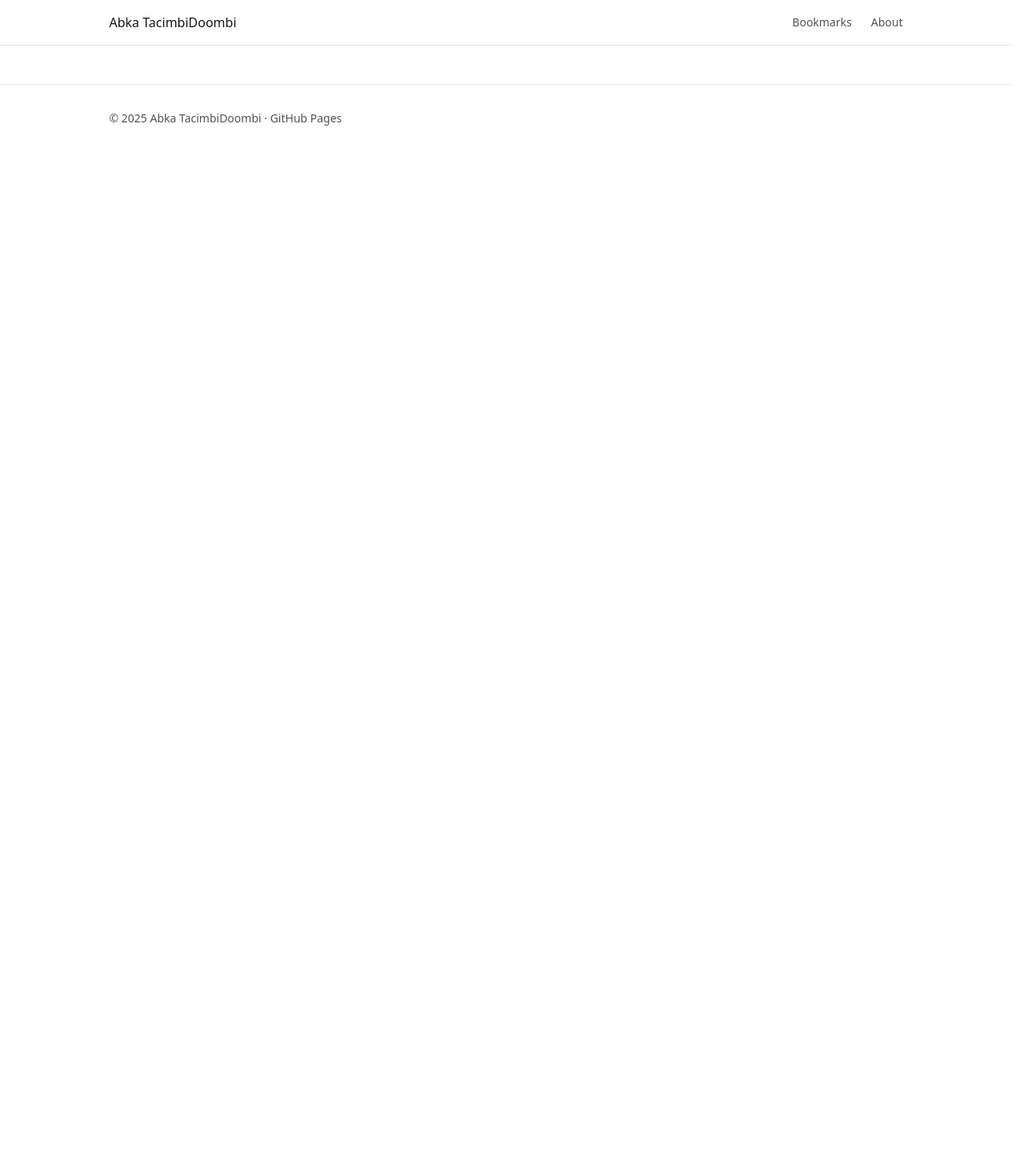
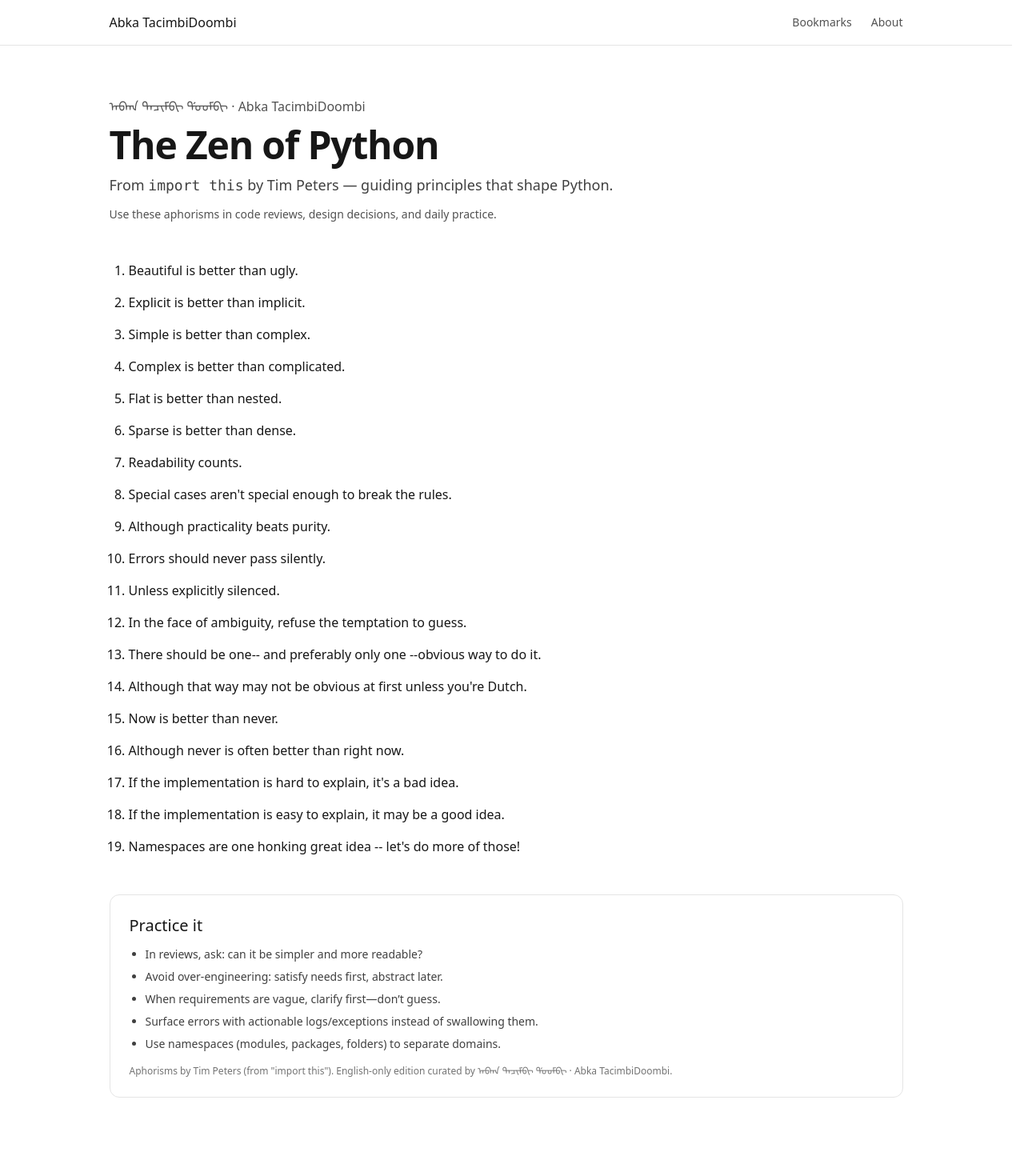
Before and after one commit to TacimbiDoombi/TacimbiDoombi.github.io, a Vue app: page /about in a window 1280 px wide. Shown: the top 1470 px of the page at 80% size. Before the commit the page ends 800 px from the top, so only its background shows below. Built offline with nearby package versions, Linux system fonts and the light colour scheme.

Commit message:
feat: 添加关于页面，展示 Python 的禅意及相关实践建议

```diff
--- a/src/views/AboutView.vue
+++ b/src/views/AboutView.vue
@@ -1,7 +1,80 @@
+<script setup lang="ts">
+// English-only edition curated with the author's Manchu name.
+const manchuName = 'ᠠᠪᡴᠠ ᡨᠠᠴᡳᠮᠪᡳ ᡩᠣᠣᠮᠪᡳ · Abka TacimbiDoombi'
+const zen: string[] = [
+    'Beautiful is better than ugly.',
+    'Explicit is better than implicit.',
+    'Simple is better than complex.',
+    'Complex is better than complicated.',
+    'Flat is better than nested.',
+    'Sparse is better than dense.',
+    'Readability counts.',
+    "Special cases aren't special enough to break the rules.",
+    'Although practicality beats purity.',
+    'Errors should never pass silently.',
+    'Unless explicitly silenced.',
+    'In the face of ambiguity, refuse the temptation to guess.',
+    'There should be one-- and preferably only one --obvious way to do it.',
+    "Although that way may not be obvious at first unless you're Dutch.",
+    'Now is better than never.',
+    'Although never is often better than right now.',
+    "If the implementation is hard to explain, it's a bad idea.",
+    'If the implementation is easy to explain, it may be a good idea.',
+    "Namespaces are one honking great idea -- let's do more of those!",
+]
+</script>
+
 <template>
+    <!-- 复用 App.vue 提供的主容器，只添加垂直留白 -->
+    <div class="py-16">
+        <!-- Header -->
+        <section class="mb-12 space-y-3">
+            <p class="text-base text-neutral-600">{{ manchuName }}</p>
+            <h1 class="text-4xl sm:text-5xl font-semibold tracking-tight">The Zen of Python</h1>
+            <p class="text-neutral-700 text-lg">From <span class="font-mono">import this</span> by Tim Peters — guiding
+                principles that shape Python.</p>
+            <p class="text-neutral-600 text-sm">Use these aphorisms in code reviews, design decisions, and daily
+                practice.</p>
+        </section>
 
+        <!-- Aphorisms list -->
+        <section class="space-y-6" aria-labelledby="zen-heading">
+            <h2 id="zen-heading" class="sr-only">Zen Aphorisms</h2>
+            <ol class="list-decimal pl-6 space-y-4">
+                <li v-for="line in zen" :key="line" class="group">
+                    <p class="font-medium text-neutral-900">{{ line }}</p>
+                </li>
+            </ol>
+        </section>
+
+        <!-- Footer note -->
+        <section class="mt-12 rounded-xl border border-neutral-200 bg-white p-6">
+            <h2 class="text-xl font-medium mb-3">Practice it</h2>
+            <ul class="list-disc pl-5 space-y-2 text-neutral-700 text-sm">
+                <li>In reviews, ask: can it be simpler and more readable?</li>
+                <li>Avoid over-engineering: satisfy needs first, abstract later.</li>
+                <li>When requirements are vague, clarify first—don’t guess.</li>
+                <li>Surface errors with actionable logs/exceptions instead of swallowing them.</li>
+                <li>Use namespaces (modules, packages, folders) to separate domains.</li>
+            </ul>
+            <p class="mt-4 text-neutral-500 text-xs">Aphorisms by Tim Peters (from "import this"). English-only edition
+                curated by {{ manchuName }}.</p>
+        </section>
+    </div>
 </template>
 
-<style>
+<style scoped>
+/* 轻微的进入动画提升可读体验 */
+ol>li {
+    opacity: 0;
+    transform: translateY(4px);
+    animation: fadeIn 0.3s ease-out forwards;
+}
 
+@keyframes fadeIn {
+    to {
+        opacity: 1;
+        transform: translateY(0);
+    }
+}
 </style>
```
